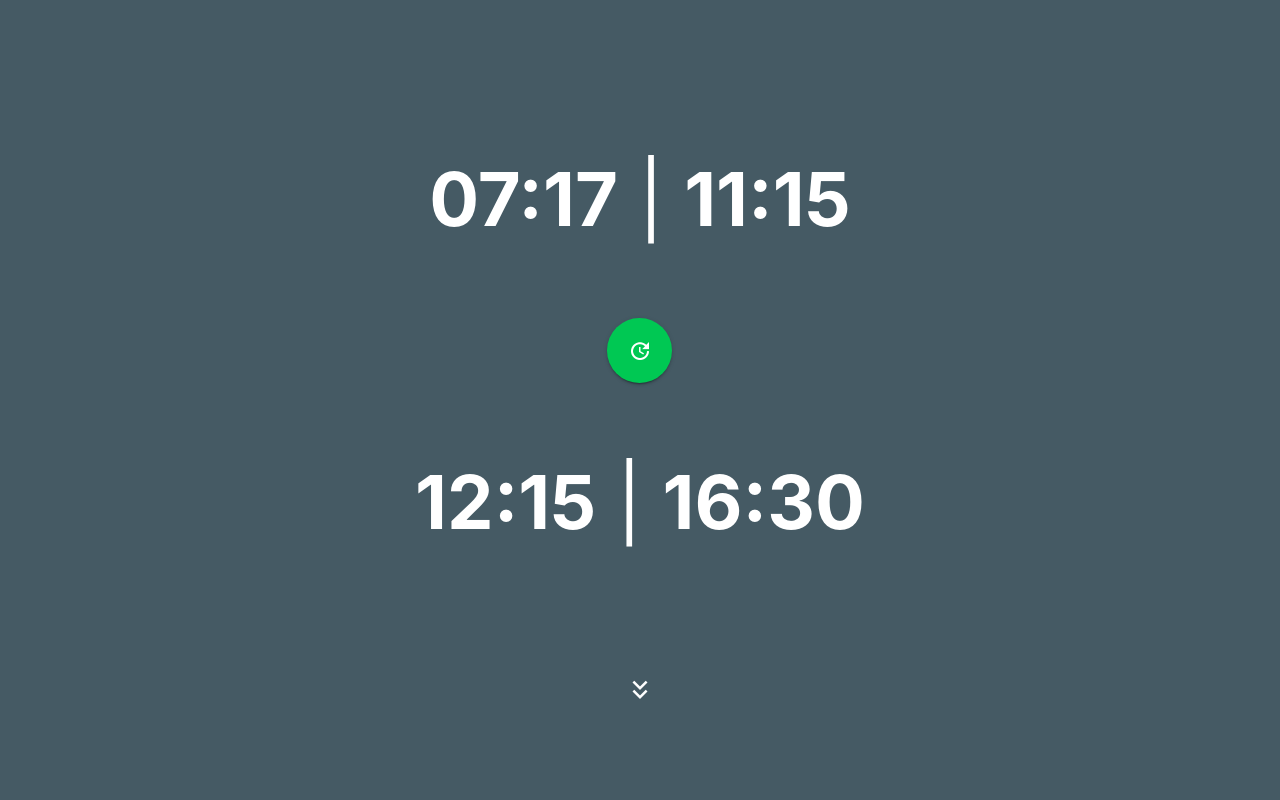
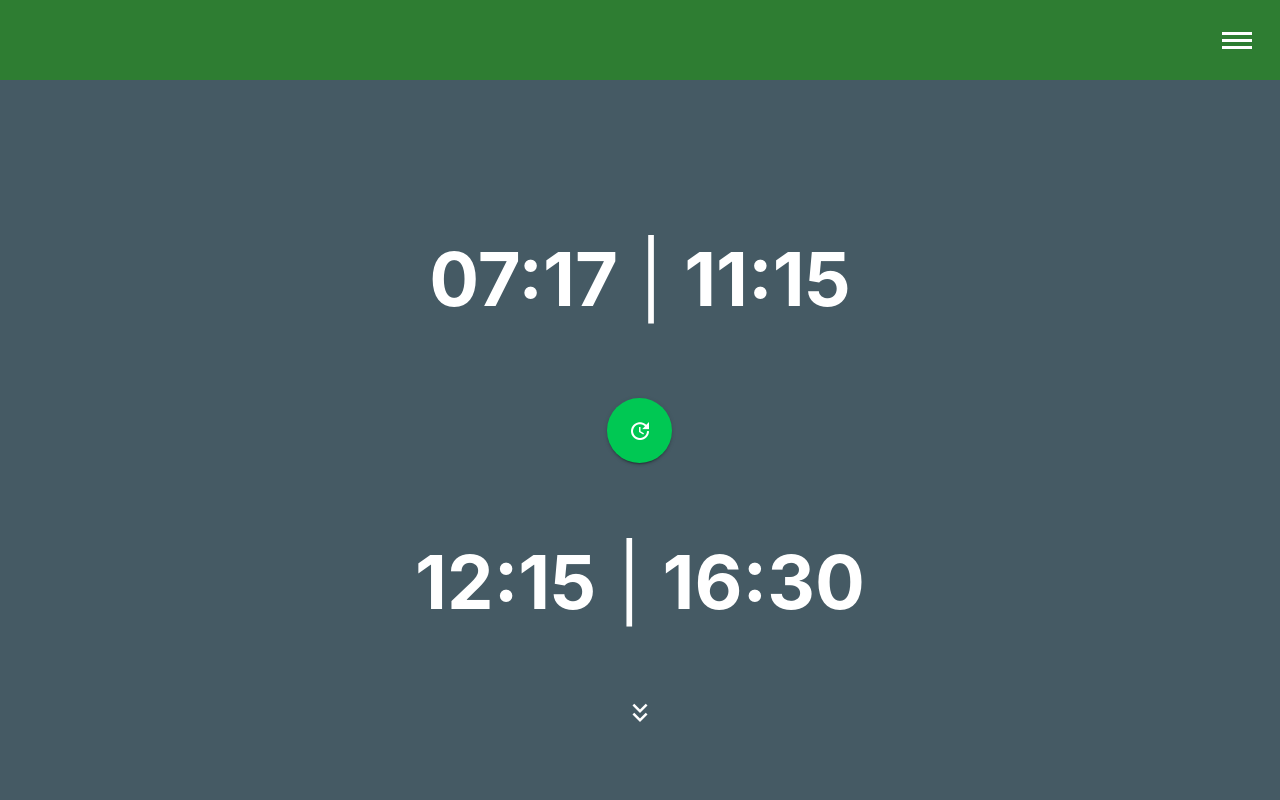
Before and after one commit to roj4s/non_british_register_generator, a React (Create React App) app: page / in a window 1280 px wide. Shown: the top 800 px of the page. Built offline with nearby package versions, Linux system fonts and the light colour scheme.

Commit message:
WIP: ConfigNavBar

```diff
--- /dev/null
+++ b/src/ConfigNavbar/ConfigNavbar.css
@@ -0,0 +1,53 @@
+nav {
+  position: absolute;
+  display: flex;
+  align-items: center;
+  width: 100%;
+  height: 10vh;
+  background-color: #2e7d32;
+  z-index: 1;
+  clip-path: polygon (0 80%, 70% 80%, 70% 100%, 75% 100%, 75% 80%, 100% 100%)
+}
+
+.line {
+  height: 3px;
+  width: 100%;
+  margin: 2px;
+  background-color: #fff;
+}
+
+.hamburguer {
+  display: flex;
+  flex-direction: column;
+  margin-left: auto;
+  width: 30px;
+  margin-right: 30px;
+  z-index:  10;
+  cursor: pointer;
+}
+
+.config-box {
+  position: absolute;
+  width: 25%;
+  height: 50vh;
+  right: 0;
+  top: 0;
+  background-color: #2e7d32;
+  transition: all 1s ease-out;
+  clip-path: circle(10px at 90% -10%);
+  -webkit-clip-path: circle(100px at 90% -10%);
+}
+
+.config-box_open {
+
+  position: absolute;
+  width: 25%;
+  height: 50vh;
+  right: 0;
+  top: 0;
+  background-color: #2e7d32;
+  transition: all 1s ease-out;
+  clip-path: circle(1000px at 90% -10%);
+  -webkit-clip-path: circle(1000px at 90% -10%);
+
+}
--- /dev/null
+++ b/src/ConfigNavbar/ConfigNavbar.js
@@ -0,0 +1,48 @@
+import React, { Component } from 'react';
+import './ConfigNavbar.css';
+
+class ConfigNavbar extends Component{
+
+
+  constructor(props){
+    super(props);
+    this.state = {
+      menuOpen: 0
+    };
+
+    this.toggleMenu = this.toggleMenu.bind(this);
+  }
+
+  toggleMenu () {
+
+    this.setState({
+      menuOpen: !this.state.menuOpen
+    });
+
+  }
+
+  render() {
+
+    let menuClass = 'config-box';
+    if(this.state.menuOpen)
+      menuClass += "_open";
+
+    return (
+      <div>
+        <nav>
+              <div onClick={this.toggleMenu} className='hamburguer'>
+                <div className='line'></div>
+                <div className='line'></div>
+                <div className='line'></div>
+              </div>
+      </nav>
+      <div className={menuClass}>
+              </div>
+      </div>
+      );
+
+  }
+
+}
+
+export default ConfigNavbar;
--- a/src/HoursCard/HoursCard.css
+++ b/src/HoursCard/HoursCard.css
@@ -12,7 +12,7 @@
 .hour-items{
  display: flex;
  flex-direction: column;
- padding-top: 10vh;
+ padding-top: 20vh;
  align-items: center;
 }
 
--- a/src/HoursCard/HoursCard.js
+++ b/src/HoursCard/HoursCard.js
@@ -1,5 +1,6 @@
 import React, { Component } from 'react';
 import './HoursCard.css';
+import ConfigNavbar from '../ConfigNavbar/ConfigNavbar';
 import { Button  } from '@material-ui/core';
 import { createMuiTheme, withStyles, ThemeProvider  } from
 '@material-ui/core/styles';
@@ -135,6 +136,8 @@ class HoursCard extends Component {
     entries.splice(1, 0, reloadBtn);
 
     return (
+      <div>
+      <ConfigNavbar />
       <div className="HoursCard dark-primary-color">
       <div className="hour-items">
         {entries}
@@ -144,6 +147,7 @@ class HoursCard extends Component {
         <i className="material-icons">keyboard_arrow_down</i>
       </span>
       </div>
+      </div>
 
     );
 
```
